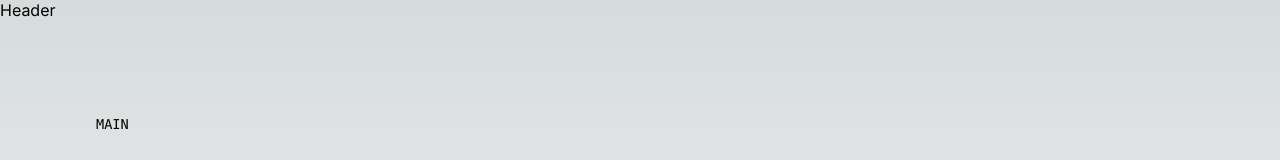
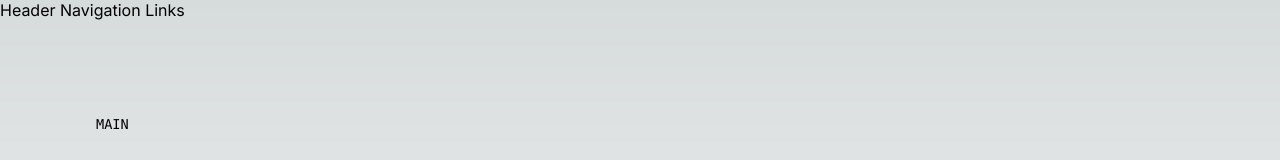
Before and after one commit to jenmwa/therestaurant, a Next.js app: page / in a window 1280 px wide. Shown: the top 160 px of the page. Built offline with nearby package versions, Linux system fonts and the light colour scheme.

Commit message:
navigation comp inside header

```diff
--- a/app/components/Header.tsx
+++ b/app/components/Header.tsx
@@ -1,7 +1,15 @@
+import { Navigation } from "./Navigation"
 
 
 export const Header = () => {
   return <>
-    Header
+    <header>
+      <nav>
+      Header
+      <Navigation></Navigation>
+      </nav>
+    </header>
+
+
   </>
 }
--- a/app/components/Navigation.tsx
+++ b/app/components/Navigation.tsx
@@ -1,3 +1,3 @@
 export function Navigation() {
-  return <>Navigation</>;
+  return <> Navigation Links</>;
 }
```
